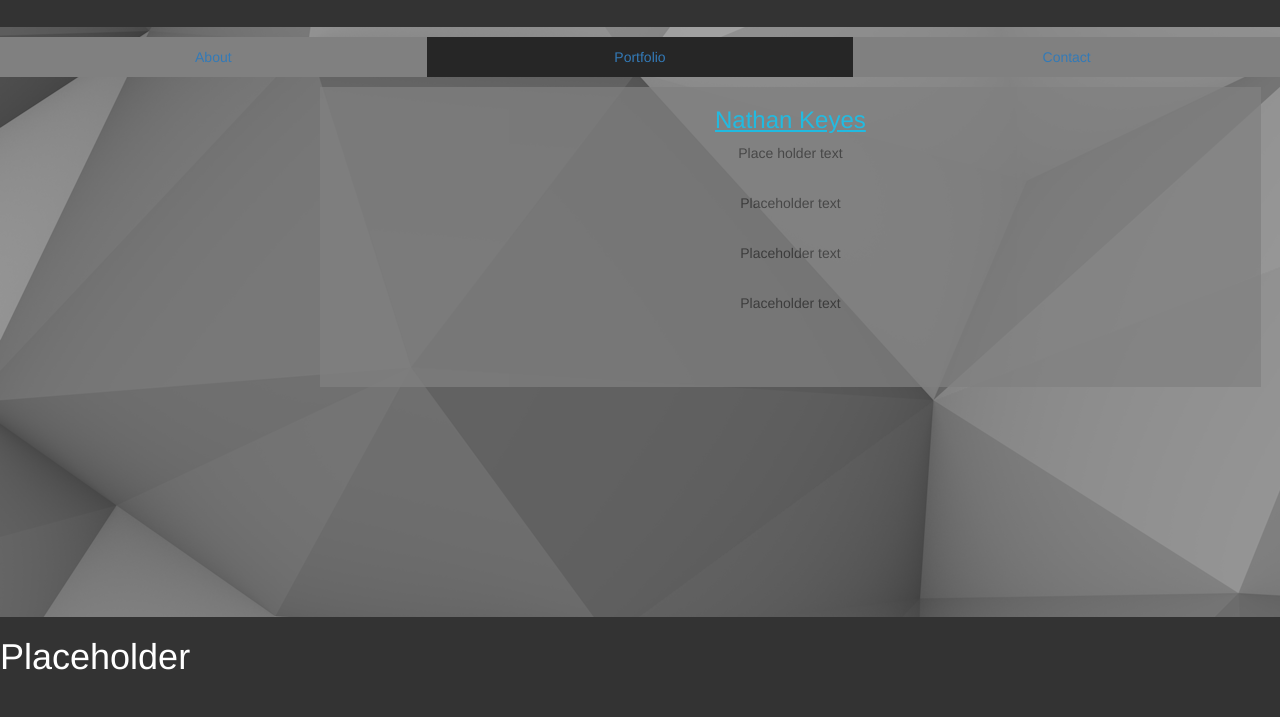
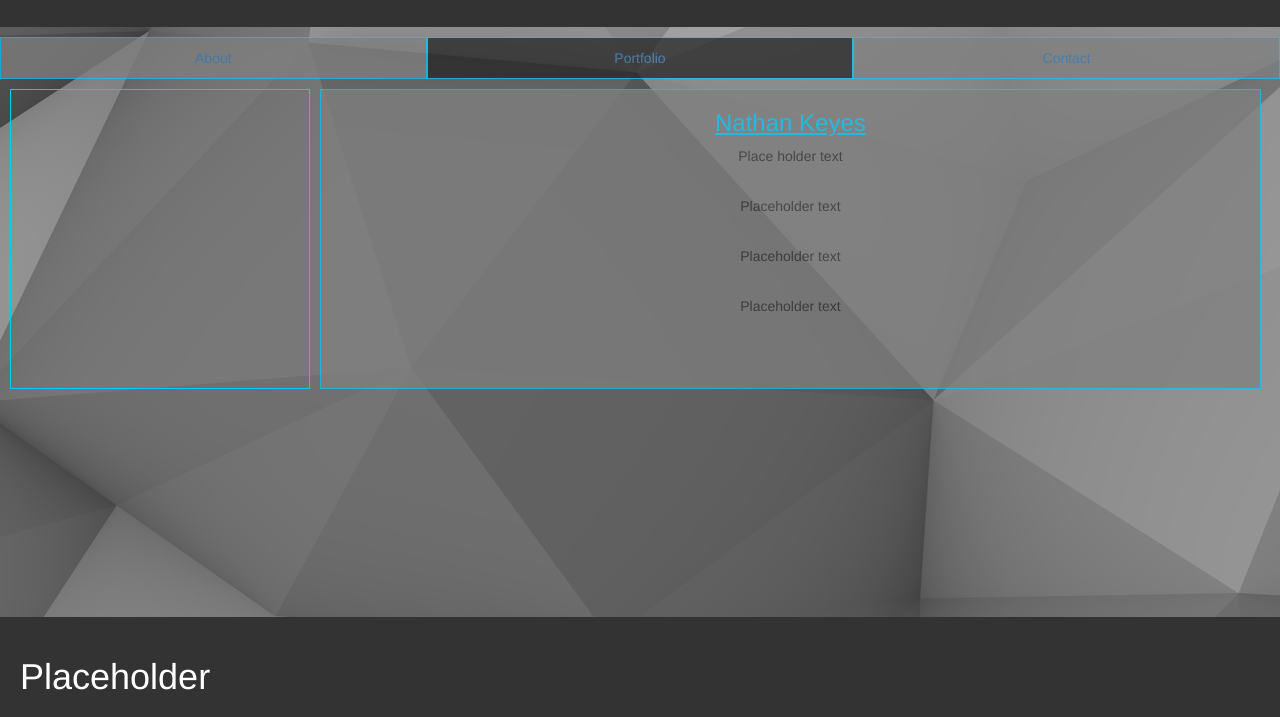
Before and after one commit to nkeyes94/homeworkWebsite, a plain HTML site: page index.html in a window 1280 px wide. Shown: the part 83-800 px from the top of the page. Drawn offline with nearby package versions, Linux system fonts and the light colour scheme.

Commit message:
Pushing working code before making changes to contact.html

```diff
--- a/style.css
+++ b/style.css
@@ -28,6 +28,10 @@ section
     color: white;
     background-color: #808080;
     width: 33.3333%;
+    opacity: 0.75;
+    border-style: solid;
+    border-width: 1px;
+    border-color: #00ccff;
 }
 
 #navPortfolio
@@ -37,6 +41,10 @@ section
     color: white;
     background-color: #262626;
     width: 33.3333%;
+    opacity: 0.75;
+    border-style: solid;
+    border-width: 1px;
+    border-color: #00ccff;
 }
 
 #navContact
@@ -46,6 +54,10 @@ section
     color: white;
     background-color: #808080;
     width: 33.3333%;
+    opacity: 0.75;
+    border-style: solid;
+    border-width: 1px;
+    border-color: #00ccff;
 }
 
 #imageSection
@@ -56,6 +68,9 @@ section
     margin-top: 10px;
     margin-left: 10px;
     float: left;
+    border-style: solid;
+    border-width: 1px;
+    border-color: #00ccff;
 }
 
 #aboutSection
@@ -68,10 +83,14 @@ section
     margin-left: 10px;
     text-align: center;
     opacity: 0.75;
+    border-style: solid;
+    border-width: 1px;
+    border-color: #00ccff;
 }
 
 footer
 {
+    padding: 20px;
     margin-top: 10px;
     height: 100px;
     width: 100%;
```
Also changed, not shown: changelog.txt.
